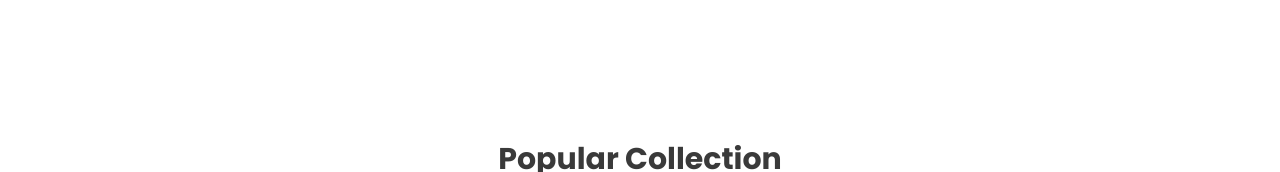
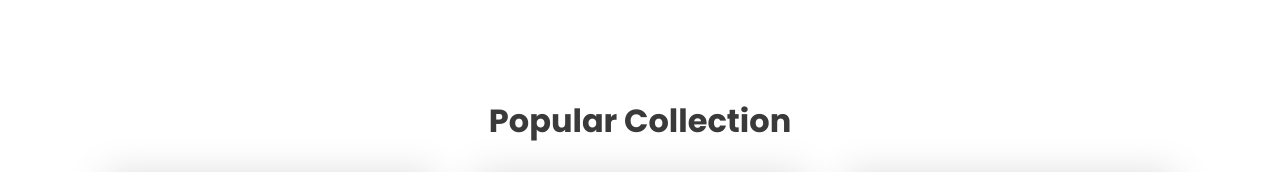
Before and after one commit to limonzishad/assignmentTwo, a plain HTML site: page index.html in a window 1280 px wide. Shown: the part 741-913 px from the top of the page. Drawn offline with Linux system fonts and the light colour scheme.

Commit message:
title updated for third section

```diff
--- a/css/style.css
+++ b/css/style.css
@@ -519,9 +519,9 @@ body{
     }
     .thirdSection h2{
         color: #3A3A3A;
-        font-size: 30px;
+        font-size: 32px;
         text-align: center;
-        margin-top: 80px;
+        margin-top: 40px;
     }
     .products{
         display: grid;
```
